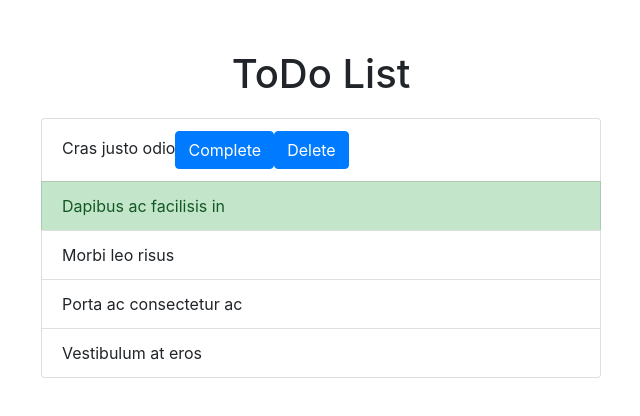
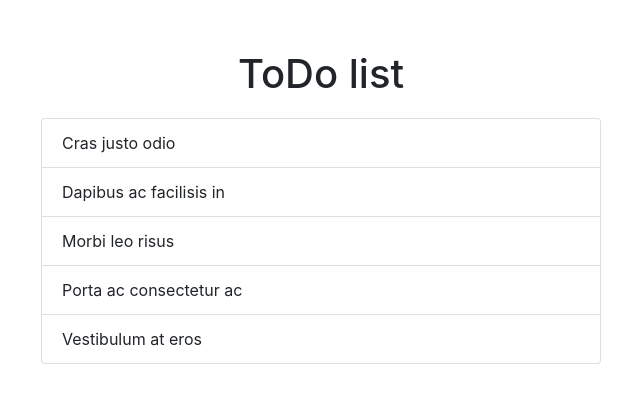
Before and after one commit to pillowhead/todo-frontend, a React (Create React App) app: page / in a window 1280 px wide. Shown: the top 416 px of the page, without its empty margins (319-959 px from the left). Built offline with nearby package versions, Linux system fonts and the light colour scheme.

Commit message:
dynamic concept

```diff
--- a/src/App.js
+++ b/src/App.js
@@ -1,28 +1,53 @@
 import React from "react";
 
 function App() {
+  let items = [
+    {
+      id: 1,
+      text: "Cras justo odio",
+      completed: true,
+      createdDate: 1501594393387,
+      completedDate: 1501594873717
+    },
+    {
+      id: 2,
+      text: "Dapibus ac facilisis in",
+      completed: false,
+      createdDate: 1501594393387
+    },
+    {
+      id: 3,
+      text: "Morbi leo risus",
+      completed: false,
+      createdDate: 1501594393387
+    },
+    {
+      id: 4,
+      text: "Porta ac consectetur ac",
+      completed: false,
+      createdDate: 1501594393387
+    },
+    {
+      id: 5,
+      text: "Vestibulum at eros",
+      completed: false,
+      createdDate: 1501594393387
+    }
+  ];
+  let title = "ToDo list";
+
   return (
     <div className="container">
       <div className="row">
         <div className="todolist">
-          <h1>ToDo List</h1>
+          <h1>{title}</h1>
 
           <ul className="list-group">
-            <li className="list-group-item">
-              Cras justo odio
-              <button class="btn btn-primary" type="submit">
-                Complete
-              </button>
-              <button class="btn btn-primary" type="submit">
-                Delete
-              </button>
-            </li>
-            <li className="list-group-item list-group-item-success">
-              Dapibus ac facilisis in
-            </li>
-            <li className="list-group-item">Morbi leo risus</li>
-            <li className="list-group-item">Porta ac consectetur ac</li>
-            <li className="list-group-item">Vestibulum at eros</li>
+            {items.map(item => (
+              <li key={item.id} className="list-group-item">
+                {item.text}
+              </li>
+            ))}
           </ul>
         </div>
       </div>
```
